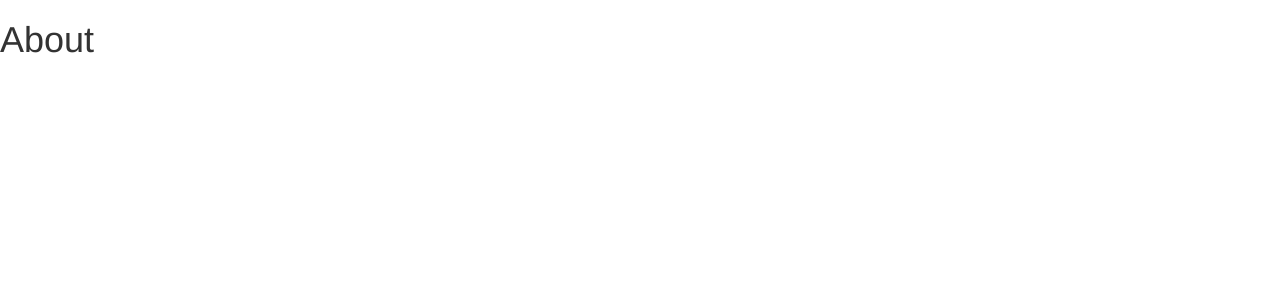
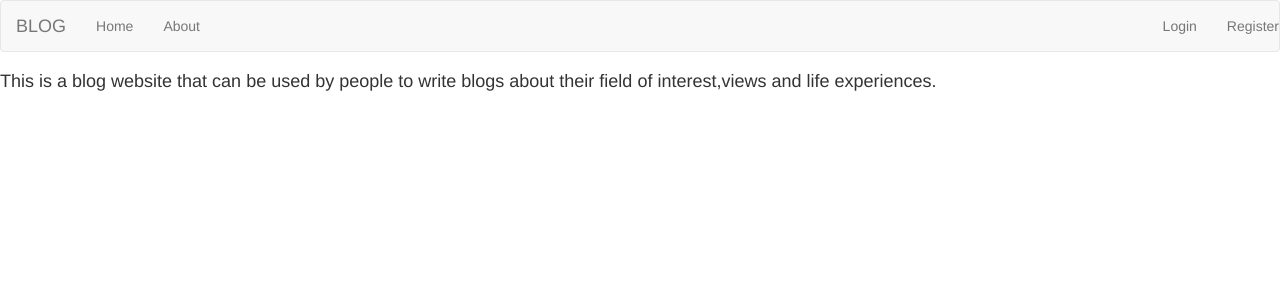
Before and after one commit to rajan-mishra/Information-Systems-Blog-Project, a Flask app: page /about in a window 1280 px wide. Before the commit the part shown is almost empty. Shown: the top 300 px of the page. Run offline with Flask 2, Linux system fonts and the light colour scheme; some libraries are stand-ins or nearby versions.

Commit message:
Update about.html

```diff
--- a/templates/about.html
+++ b/templates/about.html
@@ -1,4 +1,4 @@
-{% extends 'base.html' %}
+{% extends 'layout.html' %}
 {% block sub_content %}
-<h1>About</h1>
+<h4>This is a blog website that can be used by people to write blogs about their field of interest,views and life experiences. </h4>
 {% endblock %}
```
